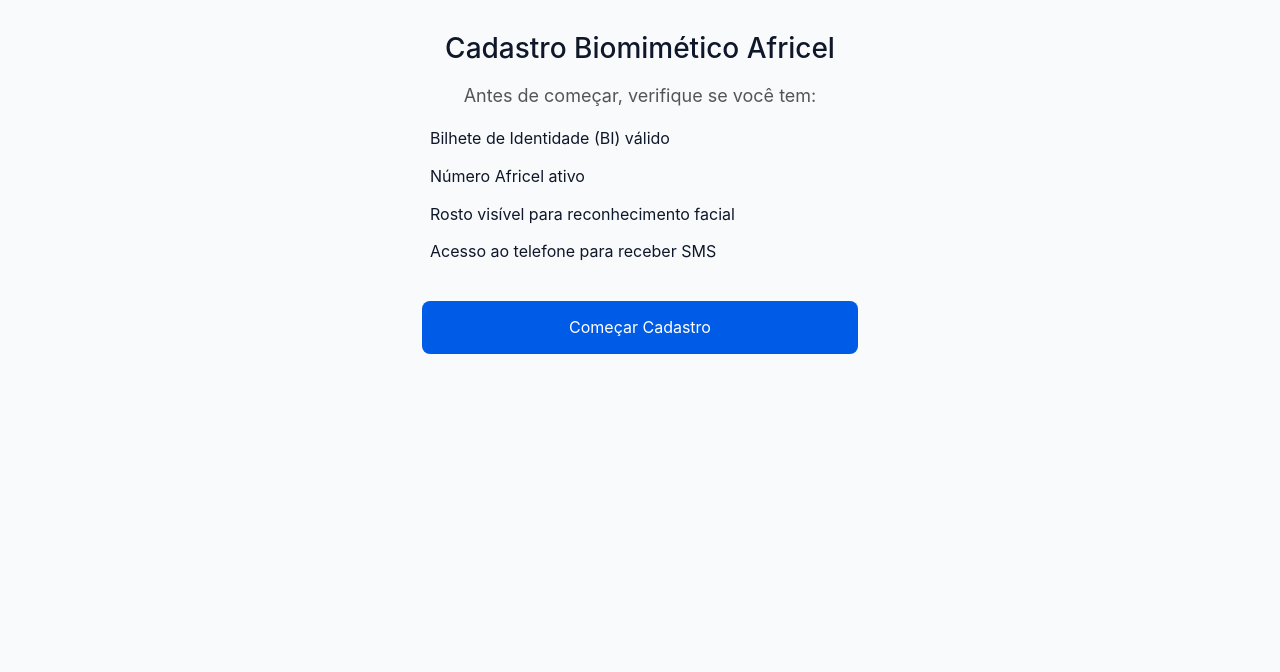
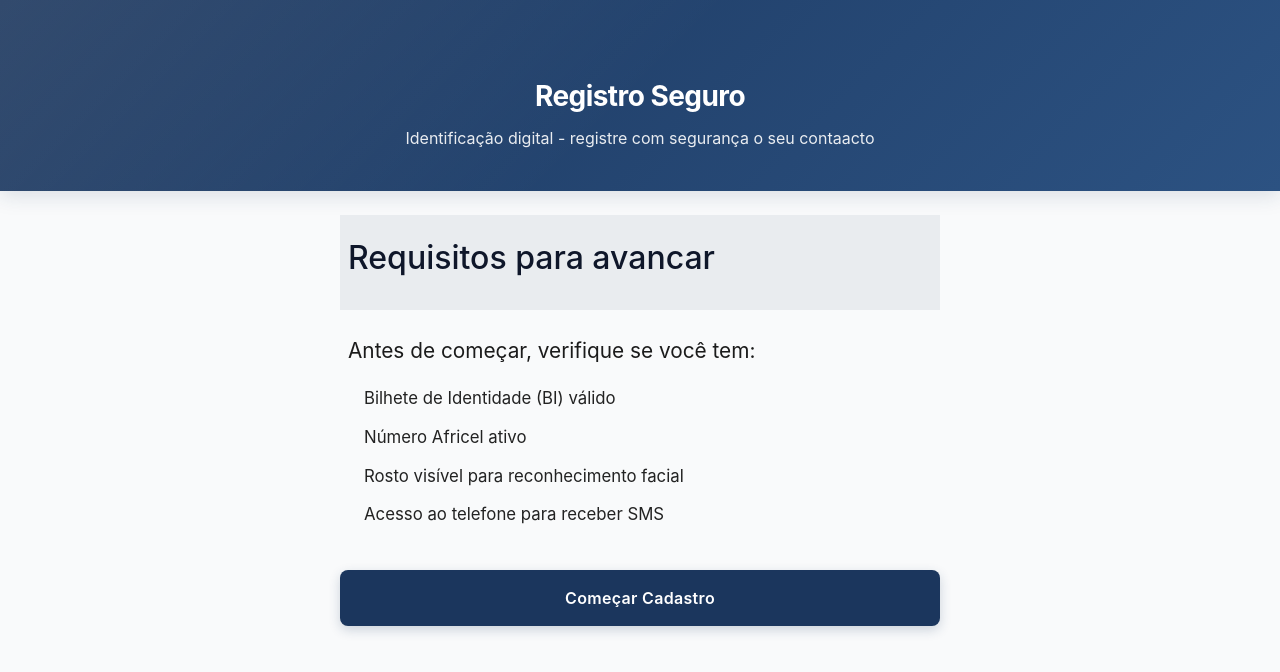
Before and after one commit to pcode23dev/africellAutenticationApp, an Angular app: page / in a window 1280 px wide. Shown: the top 672 px of the page. Built offline with nearby package versions, Linux system fonts and the light colour scheme.

Commit message:
aactuaalizacao 011

```diff
--- a/src/app/components/component-header/component-header.html
+++ b/src/app/components/component-header/component-header.html
@@ -1,4 +1,4 @@
 <div class="header">
     <h1><i class="fas fa-shield-alt"></i> Registro Seguro</h1>
-    <p>Faça o upload dos seus documentos com segurança</p>
+    <p>Identificação digital - registre com segurança o seu contaacto</p>
 </div>
--- a/src/app/pages/page-home/page-home.css
+++ b/src/app/pages/page-home/page-home.css
@@ -1,41 +1,27 @@
-.pagina-inicial {
-  max-width: 500px;
-  margin: auto;
-  padding: 2rem;
-  text-align: center;
-}
-
-.titulo {
-  font-size: 28px;
-  margin-bottom: 1rem;
-}
-
-.subtitulo {
-  font-size: 18px;
-  color: #555;
-  margin-bottom: 1rem;
-}
-
 .checklist {
   list-style: none;
   padding: 0;
-  margin: 0;
+  margin: 0 0 18px 0;
   text-align: left;
 }
 
 .checklist li {
+  font-size: 1.05rem;
+  color: #222;
+  margin-bottom: 12px;
   display: flex;
   align-items: center;
-  font-size: 16px;
-  margin-bottom: 12px;
+  gap: 8px;
 }
 
-.btn-comecar {
-  padding: 14px 24px;
-  font-size: 16px;
-  background-color: #005ce6;
-  color: white;
-  border: none;
-  border-radius: 8px;
-  width: 100%;
+.checklist i {
+  color: #1976d2;
+  font-size: 1.2em;
 }
+
+
+.subtitulo {
+  font-size: 1.3rem;
+  color: #1b1b1b;
+  margin-bottom: 18px;
+}
--- a/src/app/pages/page-home/page-home.html
+++ b/src/app/pages/page-home/page-home.html
@@ -1,13 +1,15 @@
-<div class="pagina-inicial">
-  <h2 class="titulo">Cadastro Biomimético Africel</h2>
-  <p class="subtitulo">Antes de começar, verifique se você tem:</p>
-
-  <ul class="checklist">
+<app-component-header></app-component-header>
+<div class="container-fluid">
+ <div class="bg-body-secondary py-4 px-2 my-4">
+   <h2 class="titulo">Requisitos para avancar</h2>
+ </div>
+  <p class="subtitulo px-2">Antes de começar, verifique se você tem:</p>
+  <ul class="checklist px-2">
     <li><i class="fas fa-id-card me-2"></i> Bilhete de Identidade (BI) válido</li>
     <li><i class="fas fa-mobile-alt me-2"></i> Número Africel ativo</li>
     <li><i class="fas fa-camera me-2"></i> Rosto visível para reconhecimento facial</li>
     <li><i class="fas fa-sms me-2"></i> Acesso ao telefone para receber SMS</li>
   </ul>
 
-  <button class="btn-comecar mt-4" (click)="irParaCadastro()">Começar Cadastro</button>
+  <button class="btn btn-lg btn-primary  mt-4" (click)="irParaCadastro()">Começar Cadastro</button>
 </div>
--- a/src/app/pages/page-home/page-home.ts
+++ b/src/app/pages/page-home/page-home.ts
@@ -1,10 +1,12 @@
 import { Component } from '@angular/core';
 import { Router } from '@angular/router';
+import { ComponentHeader } from "../../components/component-header/component-header";
 
 @Component({
   selector: 'app-page-home',
   templateUrl: './page-home.html',
-  styleUrl: './page-home.css'
+  styleUrl: './page-home.css',
+  imports: [ComponentHeader]
 })
 export class PageHome {
   constructor(private router: Router) {}
```
